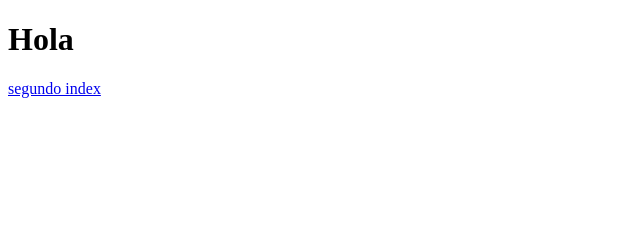
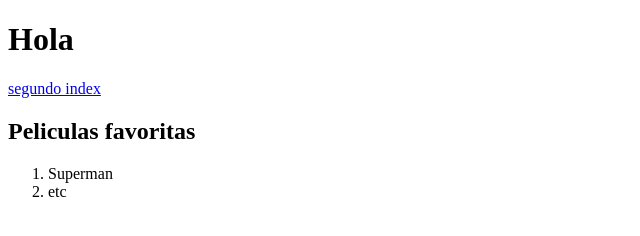
Before and after one commit to JorgePalomino2712/Practicas, a plain HTML site: page index.html in a window 1280 px wide. Shown: the whole page, without its empty margins (0-640 px from the left). Drawn offline with Linux system fonts and the light colour scheme.

Commit message:
agregando peliculas favortias al index

```diff
--- a/index.html
+++ b/index.html
@@ -8,5 +8,11 @@
 <body>
     <h1>Hola</h1>
     <a href="./Dia 2/index.html">segundo index</a>
+
+    <h2>Peliculas favoritas</h2>
+    <ol>
+        <li>Superman</li>
+        <li>etc</li>
+    </ol>
 </body>
 </html>
```
